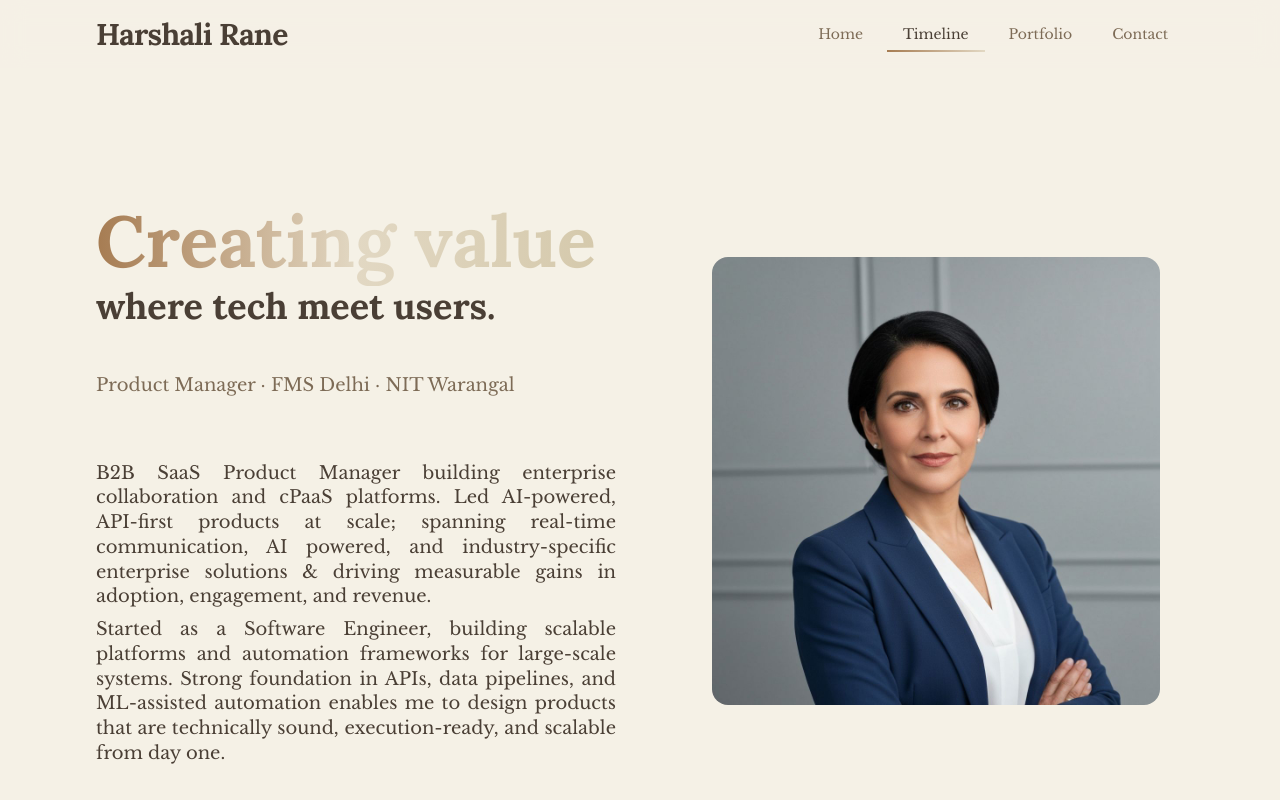
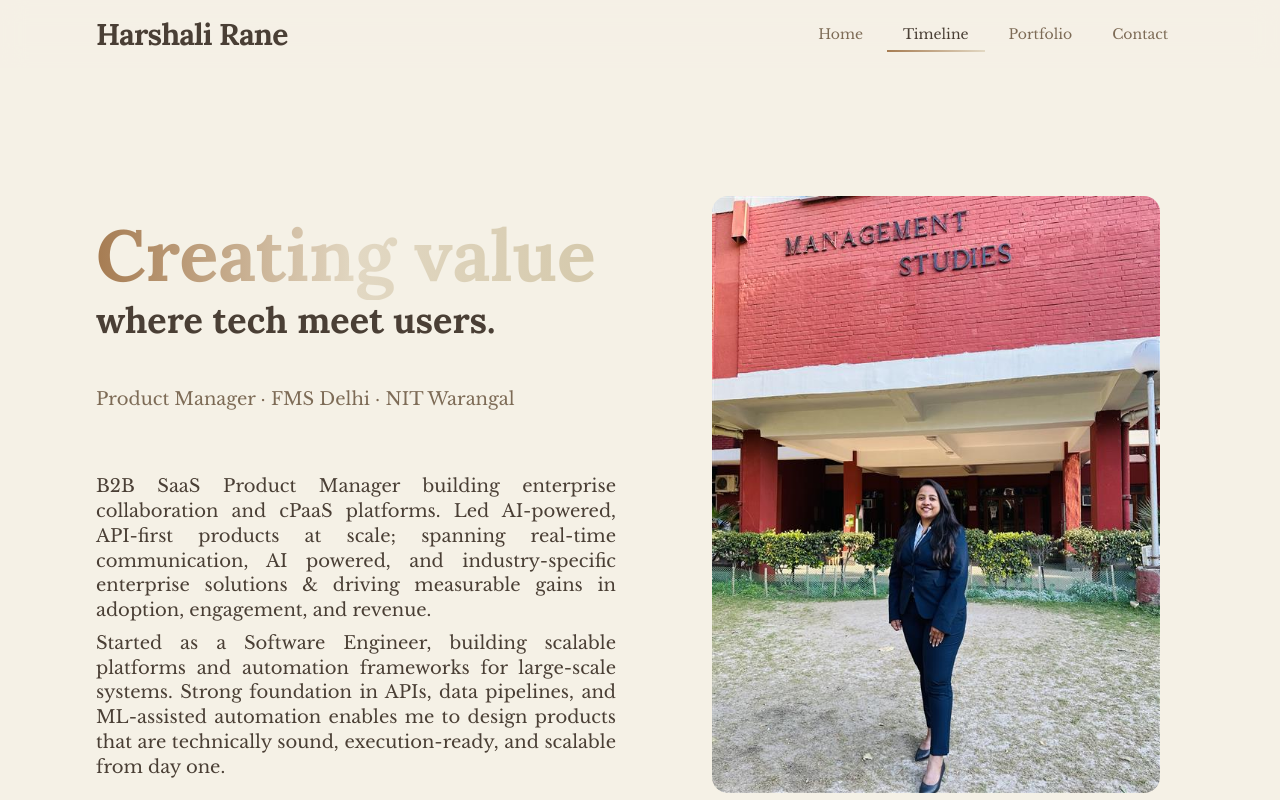
Before and after one commit to harshalir23/v0-product-manager-portfolio, a Next.js app: page / in a window 1280 px wide. Shown: the top 800 px of the page. Built offline with nearby package versions, Linux system fonts and the light colour scheme.

Commit message:
feat: update hero section image and adjust aspect ratio
Replace hero image and change aspect ratio for full-body portrait.

Co-authored-by: null <228171754+harshalir23@users.noreply.github.com>

```diff
--- a/components/hero.tsx
+++ b/components/hero.tsx
@@ -124,7 +124,7 @@ export default function Hero() {
             </div>
             <div className="relative order-1 md:order-2 flex justify-center md:justify-end px-4 md:px-6">
               <div className="w-96 md:w-[28rem] h-auto">
-                <div className="aspect-square bg-gradient-to-br from-muted to-card rounded-xl sm:rounded-2xl overflow-hidden">
+                <div className="aspect-[3/4] bg-gradient-to-br from-muted to-card rounded-xl sm:rounded-2xl overflow-hidden">
                   <img
                     src="/professional-product-manager-portrait.jpg"
                     alt="Harshali Rane"
```
Also changed, not shown: public/professional-product-manager-portrait.jpg.
